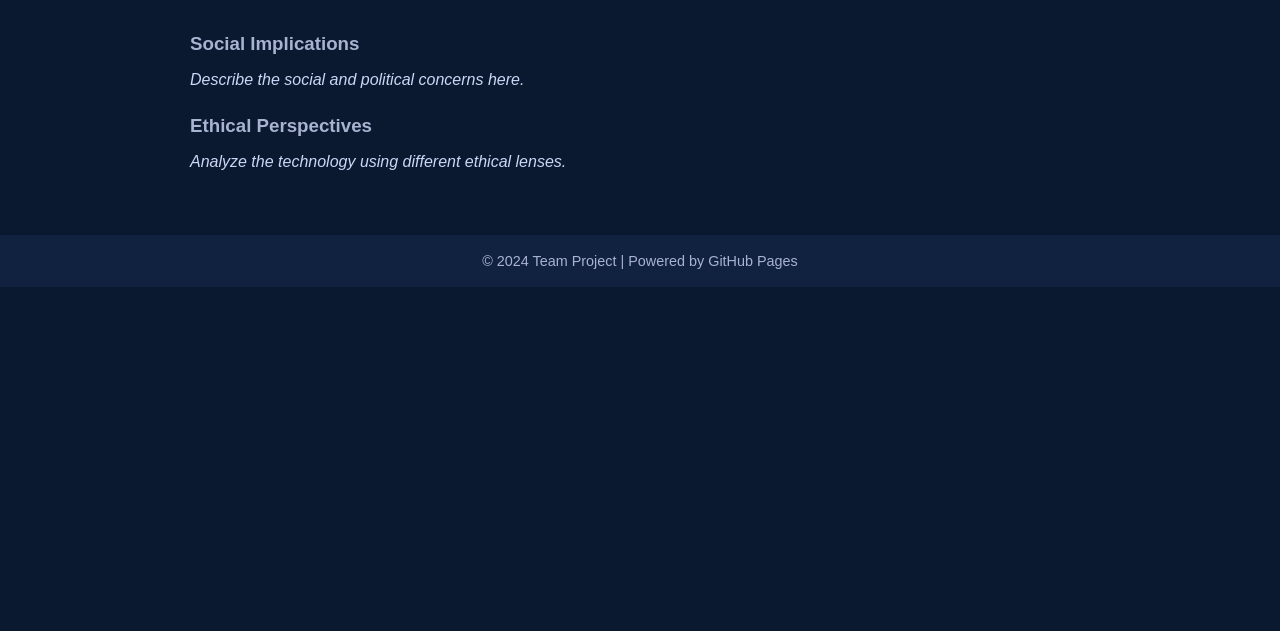
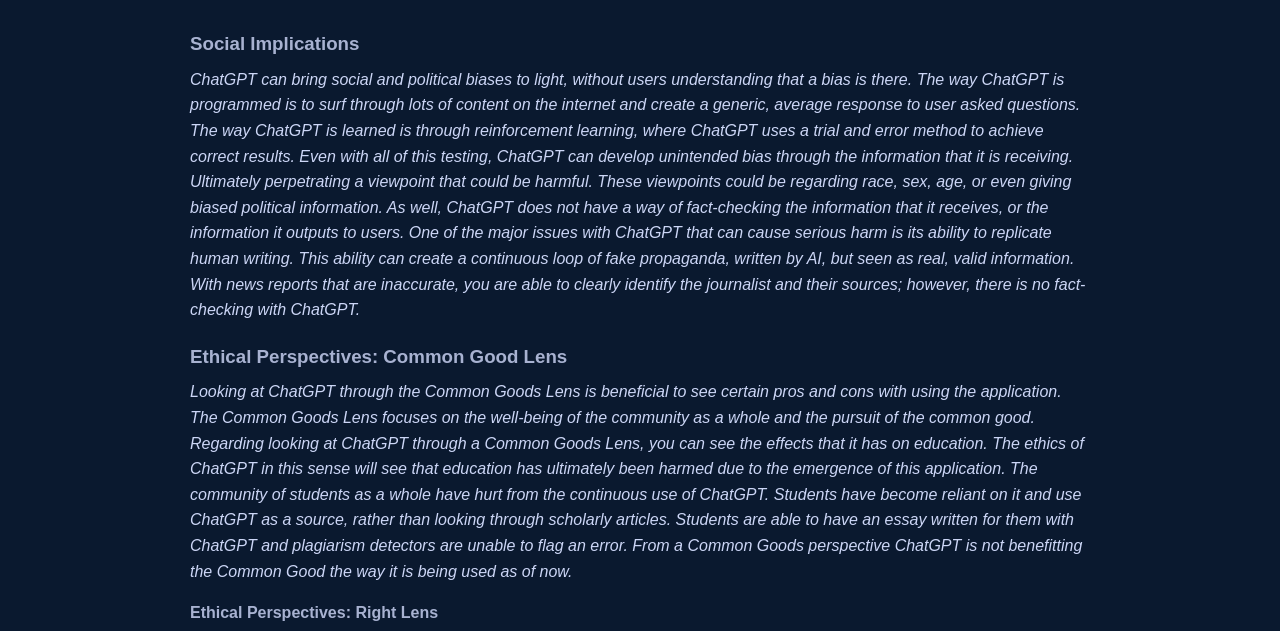
Before and after one commit to Doug09865/final-304-project-team9, a plain HTML site: page discussion.html in a window 1280 px wide. Shown: the part 249-880 px from the top of the page. Before the commit the page ends 800 px from the top, so only its background shows below. Drawn offline with Linux system fonts and the light colour scheme.

Commit message:
Added Critical Discussion info to discussion.html

```diff
--- a/discussion.html
+++ b/discussion.html
@@ -23,9 +23,11 @@
     <section>
       <h2>Critical Discussion of ChatGPT</h2>
       <h3>Social Implications</h3>
-      <p><em>Describe the social and political concerns here.</em></p>
-      <h3>Ethical Perspectives</h3>
-      <p><em>Analyze the technology using different ethical lenses.</em></p>
+      <p><em>ChatGPT can bring social and political biases to light, without users understanding that a bias is there. The way ChatGPT is programmed is to surf through lots of content on the internet and create a generic, average response to user asked questions. The way ChatGPT is learned is through reinforcement learning, where ChatGPT uses a trial and error method to achieve correct results. Even with all of this testing, ChatGPT can develop unintended bias through the information that it is receiving. Ultimately perpetrating a viewpoint that could be harmful. These viewpoints could be regarding race, sex, age, or even giving biased political information. As well, ChatGPT does not have a way of fact-checking the information that it receives, or the information it outputs to users. One of the major issues with ChatGPT that can cause serious harm is its ability to replicate human writing. This ability can create a continuous loop of fake propaganda, written by AI, but seen as real, valid information. With news reports that are inaccurate, you are able to clearly identify the journalist and their sources; however, there is no fact-checking with ChatGPT.</em></p>
+      <h3>Ethical Perspectives: Common Good Lens</h3>
+      <p><em>Looking at ChatGPT through the Common Goods Lens is beneficial to see certain pros and cons with using the application. The Common Goods Lens focuses on the well-being of the community as a whole and the pursuit of the common good. Regarding looking at ChatGPT through a Common Goods Lens, you can see the effects that it has on education. The ethics of ChatGPT in this sense will see that education has ultimately been harmed due to the emergence of this application. The community of students as a whole have hurt from the continuous use of ChatGPT. Students have become reliant on it and use ChatGPT as a source, rather than looking through scholarly articles. Students are able to have an essay written for them with ChatGPT and plagiarism detectors are unable to flag an error. From a Common Goods perspective ChatGPT is not benefitting the Common Good the way it is being used as of now.</em></p>
+      <h4>Ethical Perspectives: Right Lens</h4>
+      <p><em>Looking at ChatGPT through the Rights Lens can tell a different story. The Rights Lens focuses on the moral rights and responsibilities of individuals and the importance of respecting human dignity and autonomy. Looking at ChatGPT through a Rights Lens will raise red flags due to the applications inability to protect human autonomy. ChatGPT is a very slippery slope for users and when users become over-reliant on ChatGPT they tend to lose their own autonomy. Autonomy is the ability for humans to think independently and make their own decisions. Since some people use ChatGPT to make decisions in their lives, they lose that individualistic sense that makes them human. The Rights Lens would want ChatGPT to have functions that enable human thinking for themselves.</em></p>
     </section>
   </main>
 
```
